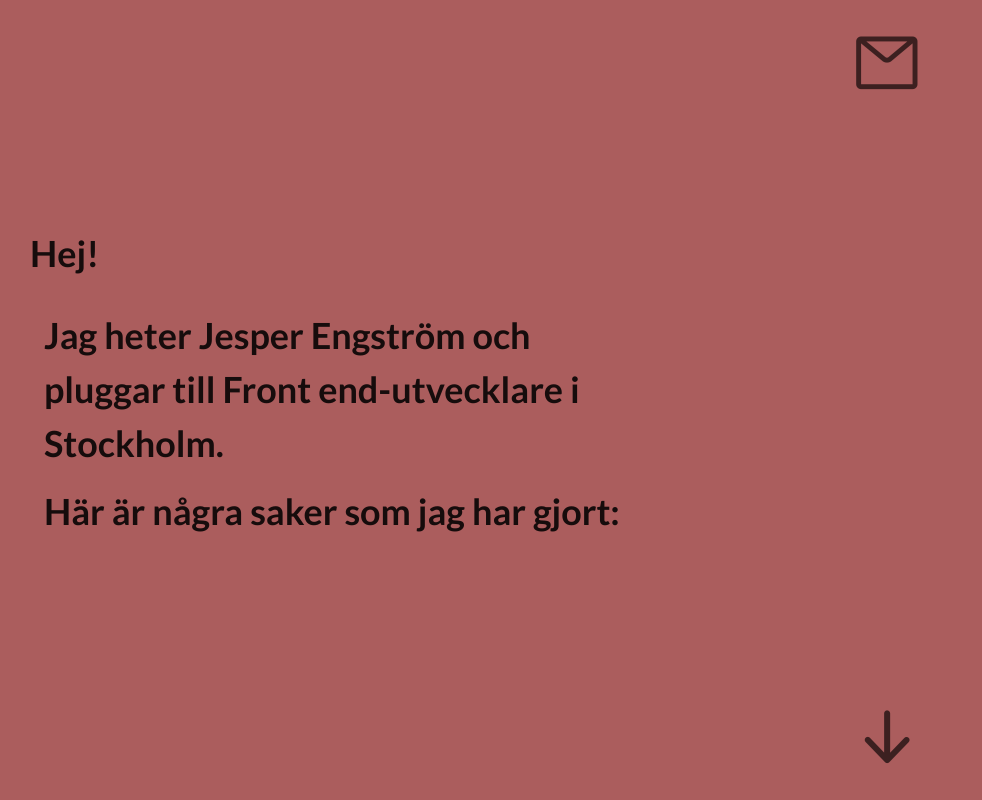
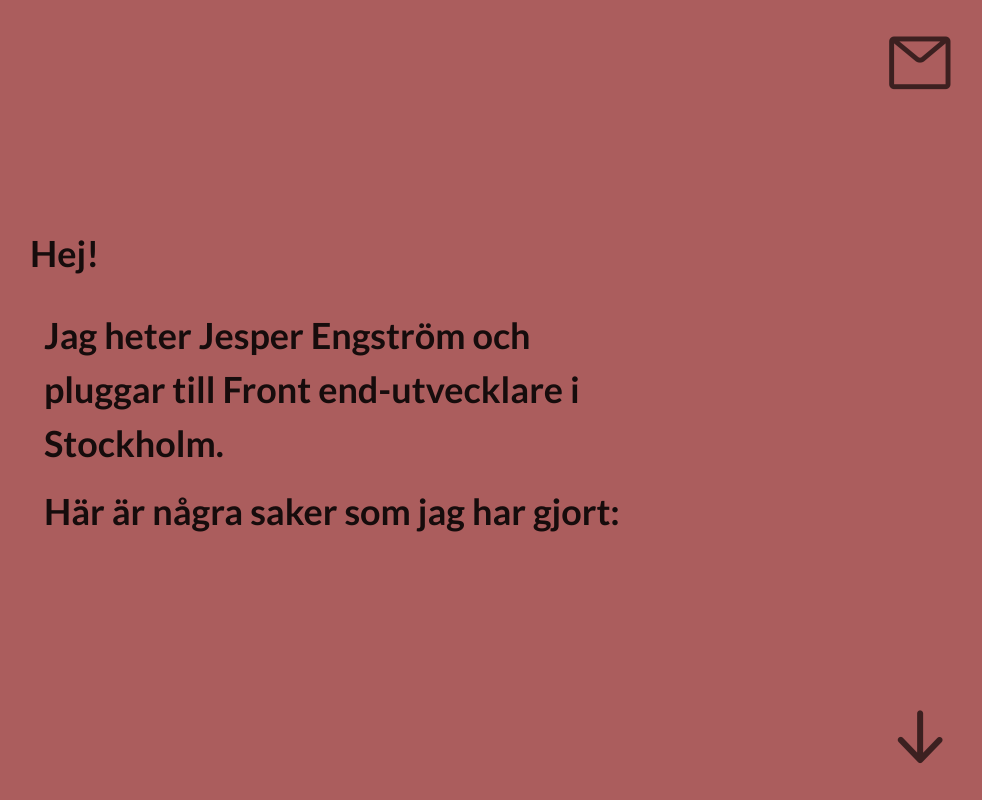
Before and after one commit to jesperengstrom/port-v2, a React (Create React App) app: page / in a window 1280 px wide. Shown: the top 800 px of the page, without its empty margins (297-1279 px from the left). Built offline with nearby package versions, Linux system fonts and the light colour scheme; a web font is replaced by a local one.

Commit message:
nav bar position DONE

```diff
--- a/src/components/Nav/Nav.css
+++ b/src/components/Nav/Nav.css
@@ -1,10 +1,9 @@
 .nav {
-    flex: 1;
-    width: 15%;
-    min-width: 15%;
+    width: 100vw;
+    min-width: 100vw;
     height: 100%;
     position: absolute;
-    right: 0;
+    left: 0;
 }
 
 
@@ -24,10 +23,14 @@
 
 .fixed-bottom {
     bottom: 0px;
+    right: 0px;
+    padding: 2rem;
 }
 
 .fixed-top {
     top: 0px;
+    right: 0px;
+    padding: 2rem;
 }
 
 
@@ -45,7 +48,10 @@
 }
 
 @media screen and (max-width: 320px) {
-    .nav {
-        right: 20%;
+    .fixed-bottom {
+        padding-right: 1rem;
+    }
+    .fixed-top {
+        padding-right: 1rem;
     }
 }
--- a/src/components/Nav/Nav.js
+++ b/src/components/Nav/Nav.js
@@ -15,12 +15,12 @@ function Nav({ next, last }){
 
     return (
         <nav className="nav flex justify-center">
-            <div className='fixed fixed-top p-2'>
+            <div className='fixed fixed-top'>
                 <a href="mailto:jengstro@gmail.com">
                     <i className="anticon large-icon">&#xe659;</i>
                 </a>
             </div>
-            <div className="fixed fixed-bottom flex align-end p-2" style={{height:'33%'}}>
+            <div className="fixed fixed-bottom flex align-end" style={{height:'33%'}}>
             <a onClick={scrollTo} className={`transition-flip ${last ? 'flip' : ''}`}>
                 <i className="anticon large-icon">&#xe619;</i>
             </a>
--- a/src/components/Section/About/About.css
+++ b/src/components/Section/About/About.css
@@ -5,7 +5,6 @@
 }
 
 .about-wrapper {
-    /* flex: 1; */
     width: 100%;
     padding-left: 4%;
     padding-right: 14%;
--- a/src/components/Section/Portfolio/Item/Item.js
+++ b/src/components/Section/Portfolio/Item/Item.js
@@ -125,7 +125,10 @@ function Item({item, onClick, isOpen, closeCard, hidden}) {
 
 Item.propTypes = {
     item: PropTypes.object,
-    onClick: PropTypes.func
+    onClick: PropTypes.func,
+    isOpen: PropTypes.bool,
+    closeCard: PropTypes.func,
+    hidden: PropTypes.any.isRequired
 };
 
 export default Item;
```
